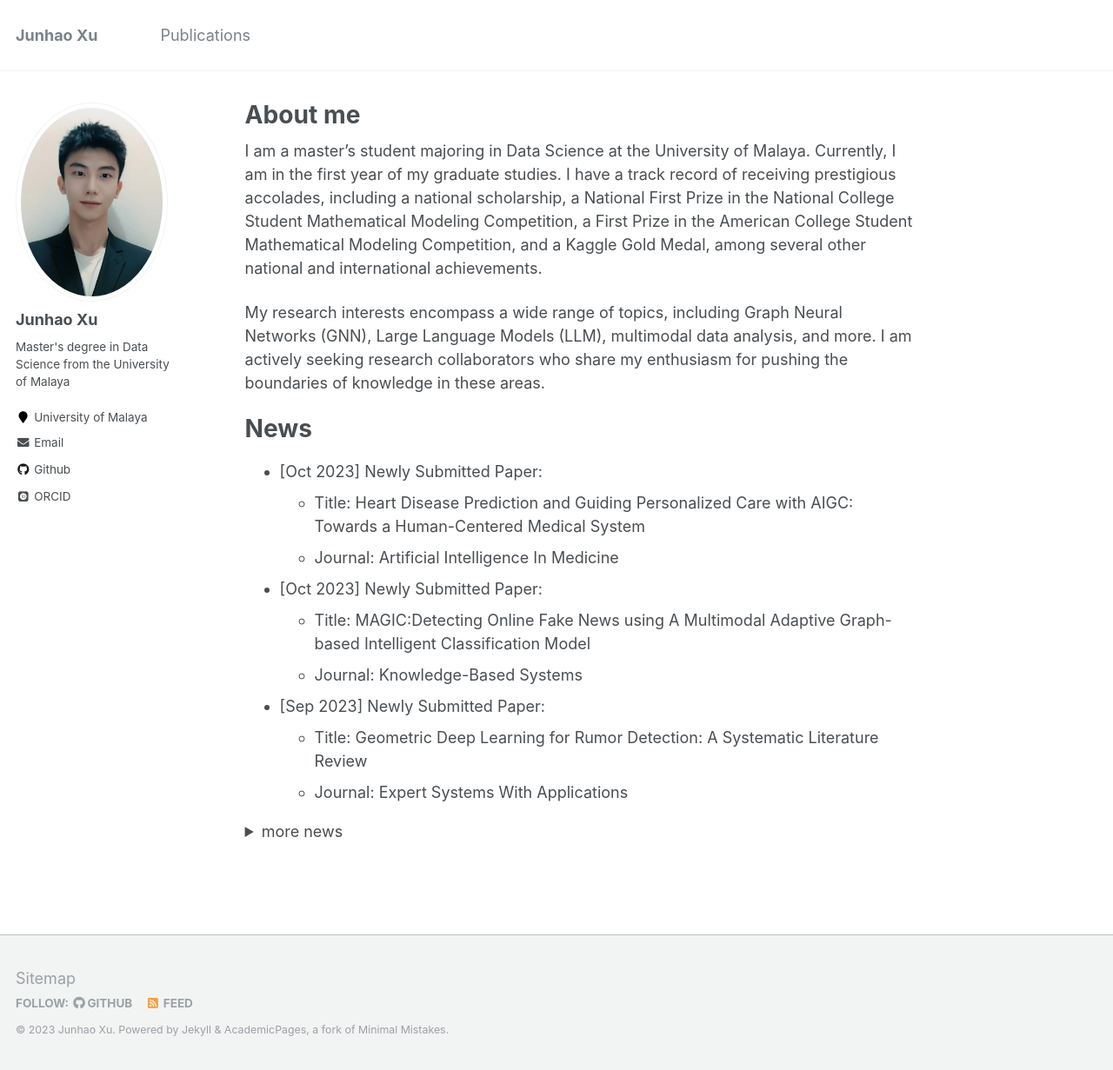
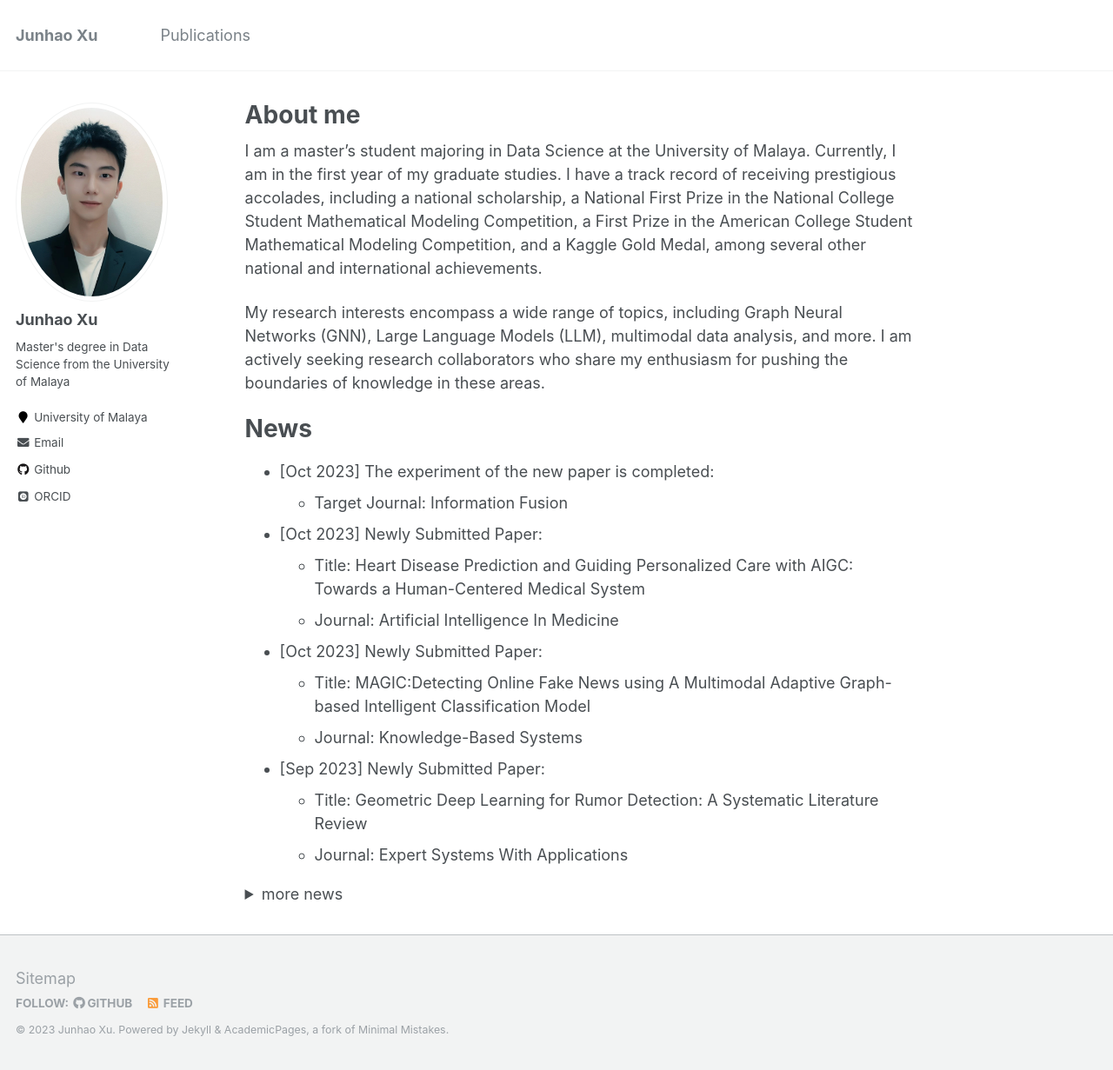
Before and after one commit to Junhao6666/Junhao6666.github.io, a Jekyll site: the page built from _pages/about.md, in a window 1280 px wide and 1231 px high. Shown: the whole window at 87% size. Built offline with Jekyll 4.4.1, drawn with Linux system fonts in a browser that asks for light colours; some web fonts are replaced.

Commit message:
Update about.md

```diff
--- a/_pages/about.md
+++ b/_pages/about.md
@@ -14,6 +14,8 @@ My research interests encompass a wide range of topics, including Graph Neural N
 
 News
 ======
+* [Oct 2023] The experiment of the new paper is completed:
+  - Target Journal: Information Fusion
 * [Oct 2023] Newly Submitted Paper:
   - Title: Heart Disease Prediction and Guiding Personalized Care with AIGC: Towards a Human-Centered Medical System
   - Journal: Artificial Intelligence In Medicine
```
